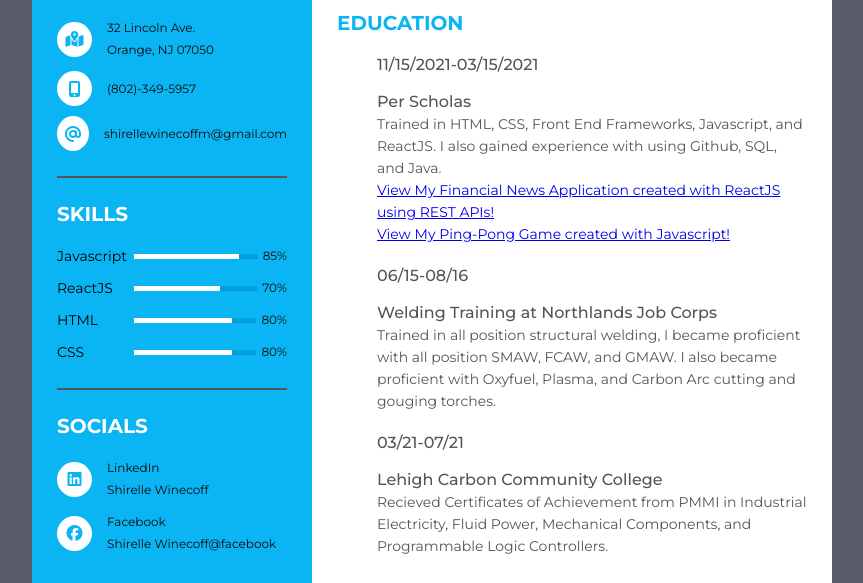
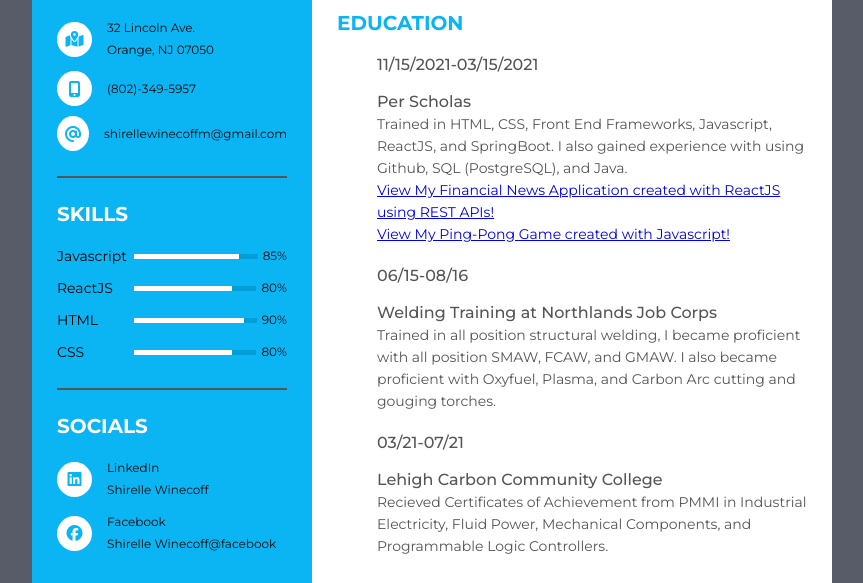
Before and after one commit to ShirelleW/Resume_Project, a plain HTML site: page index.html in a window 1280 px wide. Shown: the part 402-985 px from the top of the page, without its empty margins (208-1071 px from the left). Drawn offline with Linux system fonts and the light colour scheme.

Commit message:
Updated Resume

```diff
--- a/index.html
+++ b/index.html
@@ -55,17 +55,17 @@
                     <li>
                         <div class="skill_name">ReactJS</div>
                         <div class="skill_progress">
-                            <span style="width: 70%;"></span>
+                            <span style="width: 80%;"></span>
                         </div>
-                        <div class="skill_per">70%</div>
+                        <div class="skill_per">80%</div>
                     </li>
 
                     <li>
                         <div class="skill_name">HTML</div>
                         <div class="skill_progress">
-                            <span style="width: 80%;"></span>
+                            <span style="width: 90%;"></span>
                         </div>
-                        <div class="skill_per">80%</div>
+                        <div class="skill_per">90%</div>
                     </li>
 
                     <li>
@@ -125,7 +125,7 @@
                 <div class="date">11/15/2021-03/15/2021</div>
                 <div class="info">
                      <p class="semi-bold">Per Scholas</p>
-                  <p>Trained in HTML, CSS, Front End Frameworks, Javascript, and ReactJS. I also gained experience with using Github, SQL, and Java.  <br></p>
+                  <p>Trained in HTML, CSS, Front End Frameworks, Javascript, ReactJS, and SpringBoot. I also gained experience with using Github, SQL (PostgreSQL), and Java.  <br></p>
                   <a href="https://github.com/ShirelleW/TopOfTheMorningFinance-Project2.git">View My Financial News Application created with ReactJS using REST APIs!</a> <br>
                   <a href="https://github.com/ShirelleW/Ping-Pong-Project1.git">View My Ping-Pong Game created with Javascript!</a>
                 </div>
```
